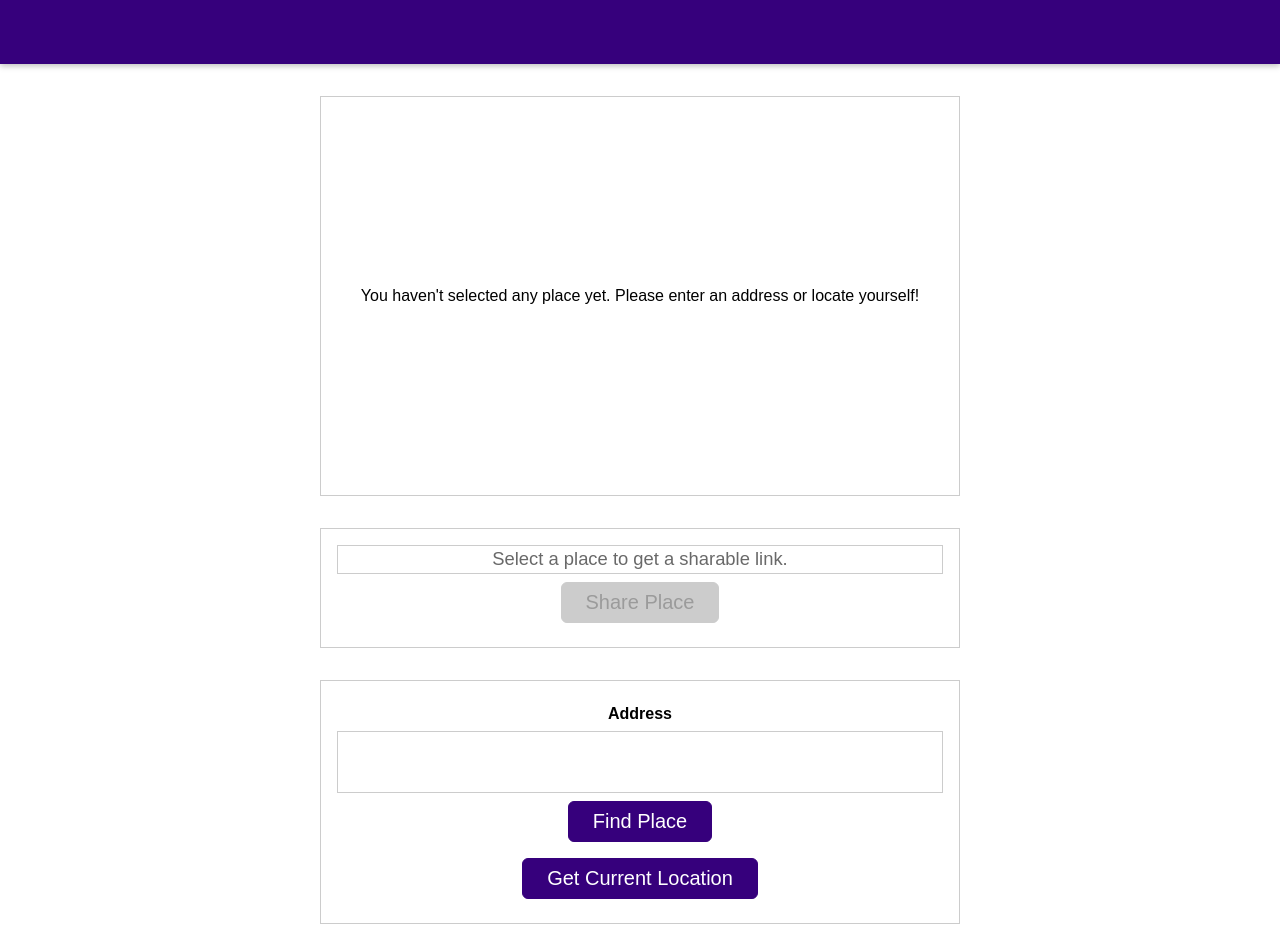
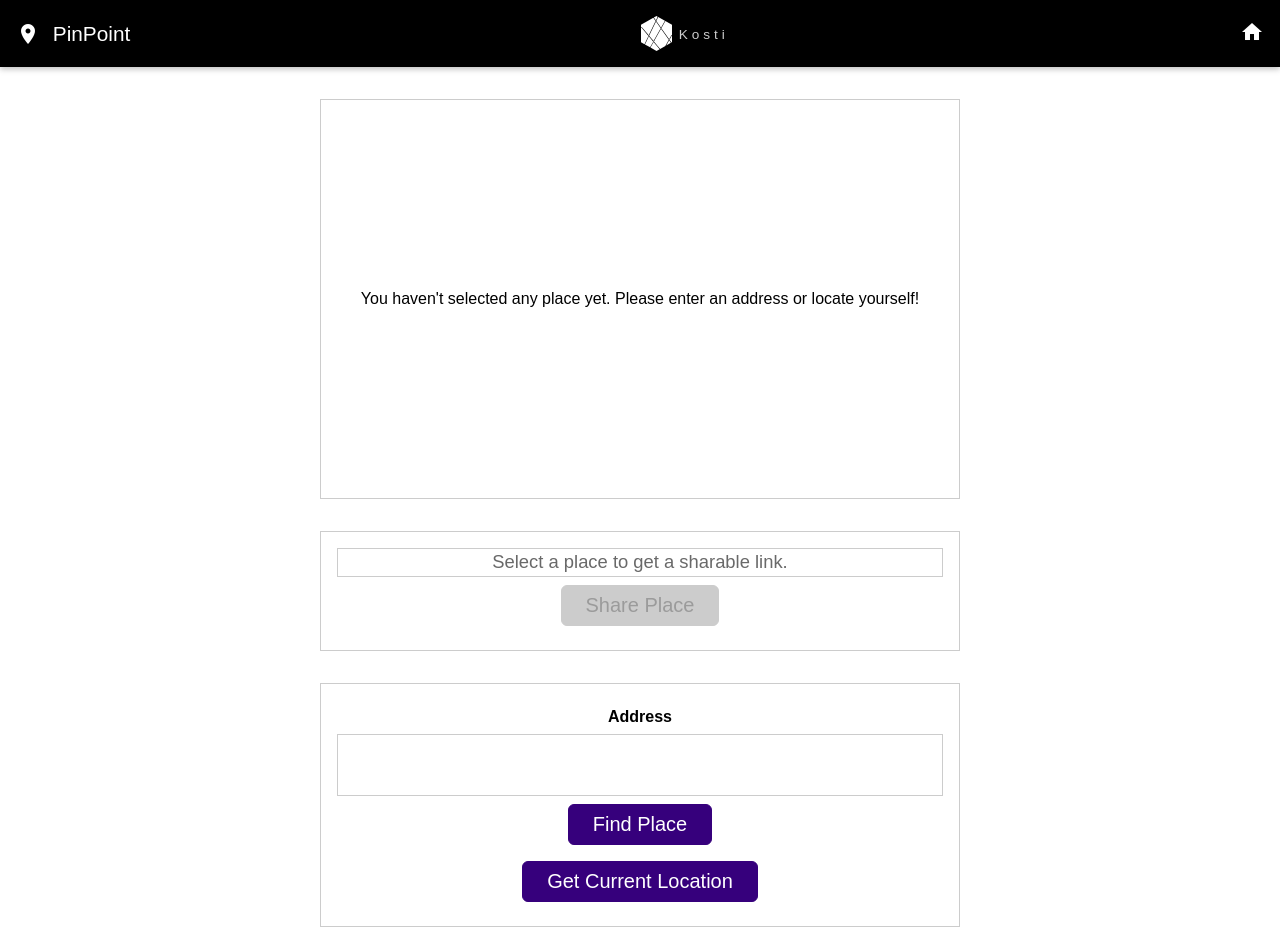
Before and after one commit to flavia3107/share-app, a website built with webpack: page dist/index.html in a window 1280 px wide. Built offline with nearby package versions, Linux system fonts and the light colour scheme.

Commit message:
Share location: Update style P1

```diff
--- a/dist/assets/styles/app.css
+++ b/dist/assets/styles/app.css
@@ -1,3 +1,12 @@
+:root {
+  --primary-color: #000000;
+  --font-size-medium: 16px;
+  --card-color: #e1f0ffe8;
+  --body-background: #f9f9f9;
+  --font-color: #000000;
+  --hover: #383838;
+}
+
 * {
   box-sizing: border-box;
 }
@@ -7,22 +16,6 @@ html {
 }
 
 body {
-  margin: 0;
-}
-
-header {
-  background: #36007c;
-  width: 100%;
-  height: 4rem;
-  display: flex;
-  justify-content: center;
-  align-items: center;
-  box-shadow: 0 2px 6px rgba(0, 0, 0, 0.26);
-}
-
-header h1 {
-  font-size: 2rem;
-  color: white;
   margin: 0;
 }
 
@@ -120,3 +113,74 @@ button:disabled:active {
     width: 30rem;
   }
 }
+
+
+/* Navbar */
+header{
+    background-color: var(--primary-color);
+    padding: 1rem;
+    color: white;
+    display: flex;
+    justify-content: space-between;
+    align-items: center;
+      box-shadow: 0 2px 6px rgba(0, 0, 0, 0.26);
+}
+
+header a span{
+    color: white;
+}
+
+.title-game{
+    font-size: 1.3rem;
+    margin:0;
+    display: flex;
+    align-items: center;
+    gap: 0.8rem;
+}
+
+.name,
+.sign{
+    margin-top: 0;
+}
+
+
+.main-title{
+    text-align: start;
+    margin: 1.6rem 0 0.5rem 0;
+}
+
+ .logo {
+    display: flex;
+    align-items: center;
+  }
+
+  .logo img {
+    height: 35px;
+  }
+
+  .logo-txt {
+    padding-left: 7px;
+    display: flex;
+    flex-direction: column;
+    color: var(--heading-color);
+  }
+
+  .logo-txt h1,
+  .logo-txt span {
+    margin: 0;
+    padding: 0;
+    line-height: 1;
+    letter-spacing: 4px;
+    text-align: start;
+  }
+
+  .logo-txt h1 {
+    font-weight: bolder;
+    font-size: 1.1rem;
+    margin-top: 2px;
+  }
+
+  .logo-txt span {
+    opacity: 0.8;
+    font-size: 0.85rem;
+  }
--- a/dist/index.html
+++ b/dist/index.html
@@ -8,9 +8,9 @@
   <title>Share a Place</title>
   <link rel="stylesheet" href="assets/styles/app.css" />
   <link rel="stylesheet" href="assets/styles/share-place.css" />
+  <link href="https://fonts.googleapis.com/icon?family=Material+Icons" rel="stylesheet">
   <script src="assets/scripts/SharePlace.js" defer></script>
   <script defer src="https://maps.googleapis.com/maps/api/js?key=AIzaSyCJpkEA3-h5QwLGwQqqmgLAsY3r8mPci00"></script>
-
 </head>
 
 <body>
@@ -25,7 +25,20 @@
   </template>
 
   <header>
-    <h1>Share a Place!</h1>
+    <p class="title-game">
+      <span class="material-icons"> location_on </span>
+      PinPoint
+    </p>
+    <div class="logo">
+      <img src="./assets/images/logo-white.svg">
+      <div class="logo-txt">
+        <h1>FLAVIA</h1>
+        <span>Kosti</span>
+      </div>
+    </div>
+    <a href="https://all-projects-portfolio.web.app/" target="_blank">
+      <span class="material-icons"> home</span>
+    </a>
   </header>
 
   <section id="selected-place">
```
Also changed, not shown: dist/assets/images/logo-white.svg (added).
